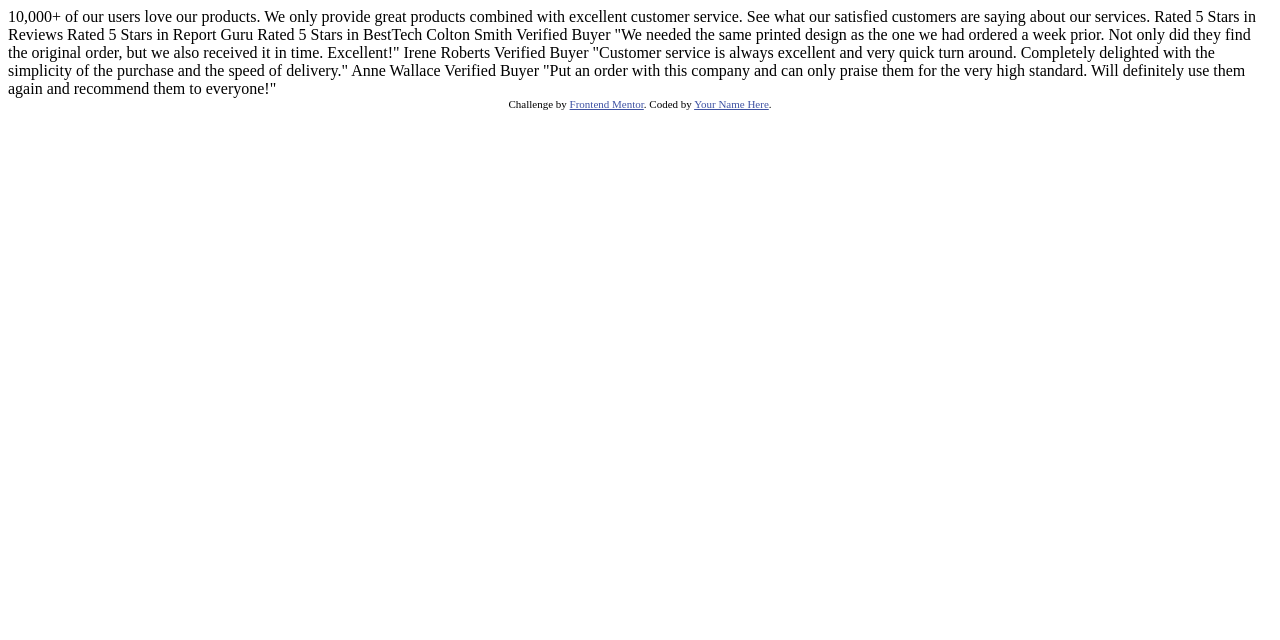
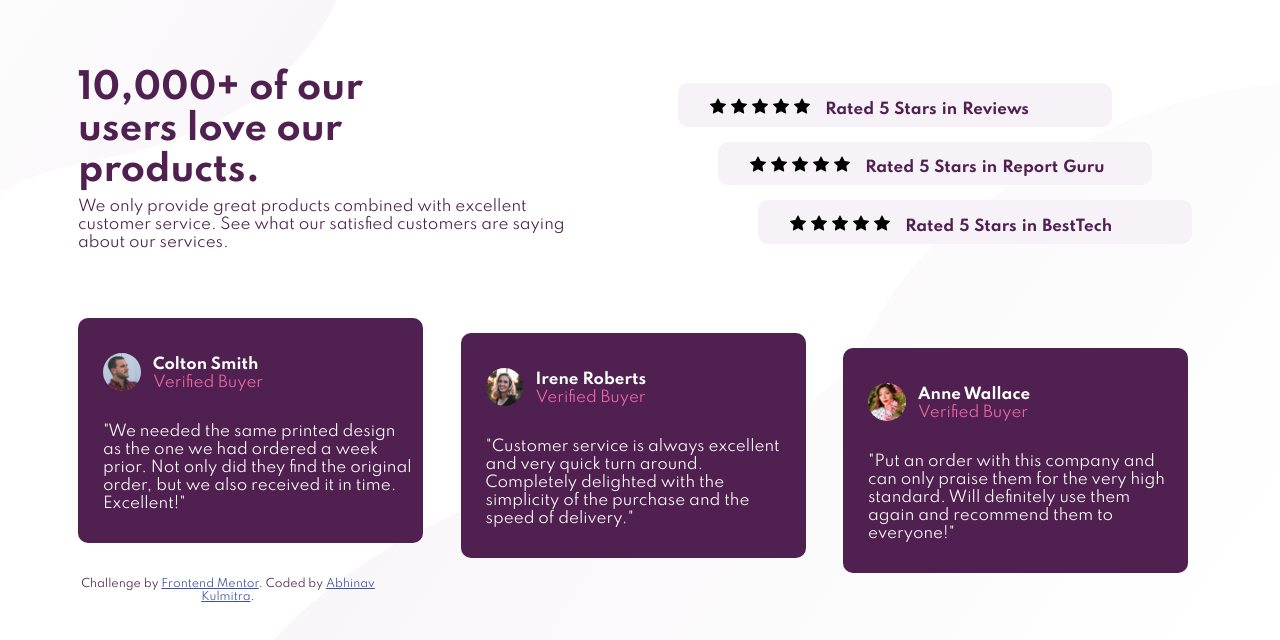
Before and after one commit to abhinavkulmitra/frontendMentor-challenge2-social-proof-section, a plain HTML site: page social-proof-section-master/index.html in a window 1280 px wide. Drawn offline with Linux system fonts and the light colour scheme.

Commit message:
added html and css
for destop view only. need to make responsive.

```diff
--- a/social-proof-section-master/index.html
+++ b/social-proof-section-master/index.html
@@ -3,7 +3,8 @@
   <head>
     <meta charset="UTF-8" />
     <meta name="viewport" content="width=device-width, initial-scale=1.0" />
-    <!-- displays site properly based on user's device -->
+
+    <link rel="stylesheet" href="style.css">
 
     <link
       rel="icon"
@@ -16,46 +17,116 @@
 
     <!-- Feel free to remove these styles or customise in your own stylesheet 👍 -->
     <style>
-      .attribution {
-        font-size: 11px;
-        text-align: center;
-      }
-      .attribution a {
-        color: hsl(228, 45%, 44%);
-      }
+
     </style>
   </head>
   <body>
+
+      <div class="title">
           10,000+ of our users love our products.
-
+      </div>
+      <div class="underTitle">
           We only provide great products combined with excellent customer service.
           See what our satisfied customers are saying about our services.
+      </div>
+      <div class="rating">
+        <div class="rating1 ratingUser">
+          <span class="star">
+            <img src="/images/star-fill.svg" alt="" srcset="">
+          <img src="/images/star-fill.svg" alt="" srcset="">
+          <img src="/images/star-fill.svg" alt="" srcset="">
+          <img src="/images/star-fill.svg" alt="" srcset="">
+          <img src="/images/star-fill.svg" alt="" srcset="">
+          </span>
+           Rated 5 Stars in Reviews
+        </div>
+        <div class="rating2 ratingUser">
+          <span class="star">
+            <img src="/images/star-fill.svg" alt="" srcset="">
+          <img src="/images/star-fill.svg" alt="" srcset="">
+          <img src="/images/star-fill.svg" alt="" srcset="">
+          <img src="/images/star-fill.svg" alt="" srcset="">
+          <img src="/images/star-fill.svg" alt="" srcset="">
+          </span>
+          Rated 5 Stars in Report Guru
+        </div>
+        <div class="rating3 ratingUser">
+          <span class="star">
+            <img src="/images/star-fill.svg" alt="" srcset="">
+          <img src="/images/star-fill.svg" alt="" srcset="">
+          <img src="/images/star-fill.svg" alt="" srcset="">
+          <img src="/images/star-fill.svg" alt="" srcset="">
+          <img src="/images/star-fill.svg" alt="" srcset="">
+          </span>
+          Rated 5 Stars in BestTech
+        </div>
+      </div>
 
-    Rated 5 Stars in Reviews
-    Rated 5 Stars in Report Guru
-    Rated 5 Stars in BestTech
 
+      <!-- reviews  -->
+      <div class="reviews">
+        <div class="review1 review">
+          <div class="user">
+            <img src="./images/image-colton.jpg" alt="" srcset="">
+            <div class="info">
+              <div class="name">
                 Colton Smith
+              </div>
+              <div class="buyerType">
                 Verified Buyer
+              </div>
+            </div>
+            <div class="comment">
               "We needed the same printed design as the one we had ordered a week prior.
               Not only did they find the original order, but we also received it in time.
               Excellent!"
-
+            </div>
+          </div>
+      </div>
+        <div class="review2 review">
+          <div class="user">
+            <img src="./images/image-irene.jpg" alt="" srcset="">
+            <div class="info">
+              <div class="name">
                 Irene Roberts
+              </div>
+              <div class="buyerType">
                 Verified Buyer
+              </div>
+            </div>
+            <div class="comment">
               "Customer service is always excellent and very quick turn around. Completely
               delighted with the simplicity of the purchase and the speed of delivery."
+            </div>
+          </div>
+        </div>
 
+        <div class="review3 review">
+        <div class="user">
+          <img src="./images/image-anne.jpg" alt="" srcset="">
+          <div class="info">
+            <div class="name">
               Anne Wallace
+            </div>
+            <div class="buyerType">
               Verified Buyer
+            </div>
+          </div>
+          <div class="comment">
             "Put an order with this company and can only praise them for the very high
             standard. Will definitely use them again and recommend them to everyone!"
+          </div>
+        </div>
+        </div>
+      </div>
 
       <div class="attribution">
         Challenge by
         <a href="https://www.frontendmentor.io?ref=challenge" target="_blank"
           >Frontend Mentor</a
-      >. Coded by <a href="#">Your Name Here</a>.
+        >. Coded by <a href="https://abhinavkulmitra.netlify.com">Abhinav Kulmitra</a>.
       </div>
+
+
   </body>
 </html>
--- /dev/null
+++ b/social-proof-section-master/style.css
@@ -0,0 +1,163 @@
+@import url('https://fonts.googleapis.com/css2?family=Spartan:wght@400;500;700&display=swap');
+
+:root {
+    /* colors */
+    --primary-color: hsl(300, 43%, 22%);
+    --secondary-color:hsl(333, 80%, 67%);
+    --tartiary-color: hsl(300, 24%, 96%);
+    /* color:hsl(303, 10%, 53%); */
+    /* color: hsl(300, 24%, 96%); */
+    /* color: hsl(0, 0%, 100%); */
+    /* font */
+    color: var(--primary-color);
+    font-family: Spartan;
+    font-weight: 400;
+    font-size: 15px;
+}
+
+body {
+    display: grid;
+    grid-template-columns: 70px 300px 200px 100px 500px;
+    grid-template-rows: 60px 210px 40px 250px 1px;
+    background: url(/images/bg-pattern-top-desktop.svg) no-repeat,url(/images/bg-pattern-bottom-desktop.svg) no-repeat;
+    background-position: top left -16.5rem, bottom -12rem right;
+}
+
+
+
+
+.title, .underTitle {color: var(--primary-color);}
+
+.title {
+    font-size: 35px;
+    font-weight: 700;
+    grid-row: 2/3;
+    grid-column: 2/3;
+}
+
+.underTitle {
+    margin-top: 130px;
+    grid-row: 2/3;
+    grid-column: 2/4;
+}
+
+
+
+.rating {
+    grid-row:2/3;
+    grid-column: 5/5;
+}
+
+.rating div {
+    border-radius: 10px;
+    background-color: var(--tartiary-color);
+    height: 29px;
+    width: 26rem;
+    font-weight: 700;
+    word-spacing: 1px;
+}
+
+.ratingUser {
+    padding: 14.5px 22px 0px 22px;
+    grid-column: 3/3;
+    margin: 15px;
+}
+
+.rating1 {
+    margin-left: 0rem;
+}
+.rating2 {
+    margin-left: 40px;
+}
+.rating3 {
+    margin-left: 80px;
+}
+
+
+
+/* icon */
+
+.star {
+    /* margin:15px 40px 0px 0px; */
+    padding: 10px;
+}
+
+.star img {
+    padding: 3px 3px -2px 3px;
+}
+
+
+
+/* REVIEW boxes */
+
+.reviews {
+    grid-row:4/4;
+    grid-column: 2/5;
+    display: flex;
+    justify-content: space-between;
+    height: 18rem;
+    width: 74rem;
+}
+.review {
+    /* flex:  1 auto; */
+    background: var(--primary-color);
+    height: 15rem;
+    width: 23rem;
+    border-radius: 10px;
+    color: hsl(0, 0%, 100%);
+}
+.review1 {
+    margin-top: 0px;
+}
+.review2 {
+    margin-top: 15px;
+}
+.review3 {
+    margin-top: 30px;
+}
+
+
+
+.user {
+    display: grid;
+    grid-template-rows: 35px 70px 100px;
+    grid-template-columns: 25px 50px 260px;
+}
+
+.user img {
+    border-radius: 100%;
+    height: 2.5rem;
+    width: 2.5rem;
+    grid-row: 2/3;
+    grid-column: 2/3;
+}
+
+.info {
+    margin-top: 3px;
+    grid-row: 2/3;
+    grid-column: 3/3;
+}
+
+.name {font-weight: 700;}
+
+.buyerType {color: var(--secondary-color);}
+
+.comment {
+    grid-row: 3/3;
+    grid-column:2/4;
+}
+
+
+
+
+.attribution {
+    font-size: 11px;
+    text-align: center;
+    grid-row: 5/5;
+    grid-column: 2/3;
+    margin-top:10px;
+}
+
+.attribution a {
+    color: hsl(228, 45%, 44%);
+  }
```
Also changed, not shown: social-proof-section-master/images/star-fill.svg (added), 1 other file. Lines whose indentation alone changed are shown as unchanged.
